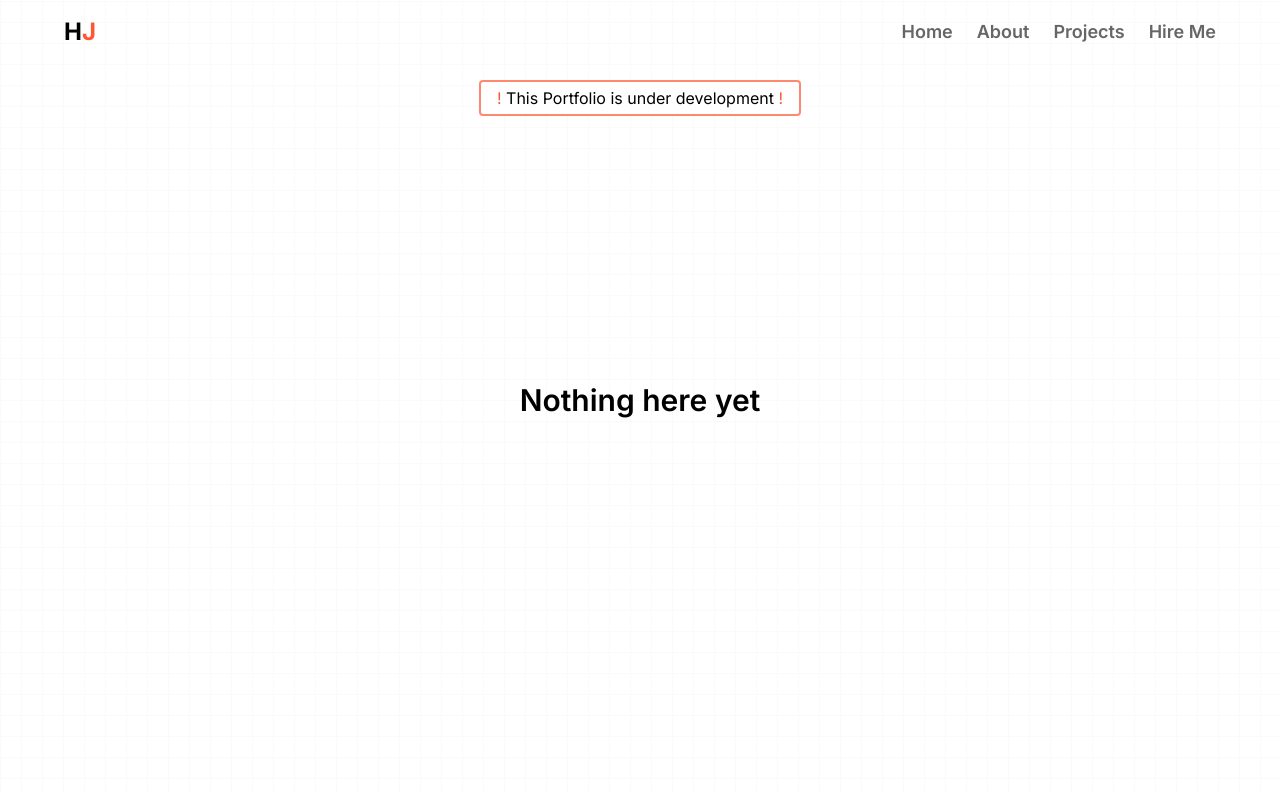
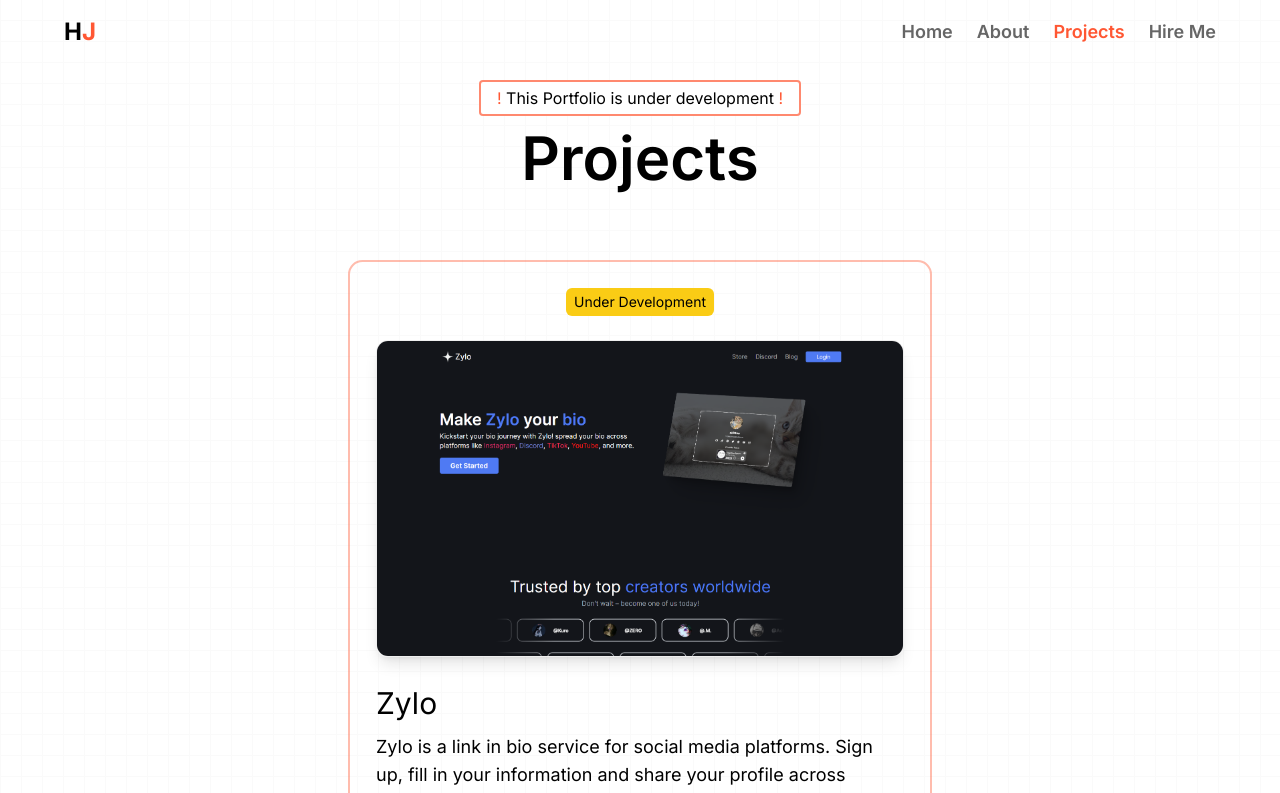
Before and after one commit to hugoqdesh/portfolio, a Next.js app: page /projects in a window 1280 px wide. Shown: the top 793 px of the page. Built offline with nearby package versions, Linux system fonts and the light colour scheme.

Commit message:
animations and project page

```diff
--- a/app/page.tsx
+++ b/app/page.tsx
@@ -3,6 +3,7 @@
 import { FaGithub, FaInstagram } from "react-icons/fa";
 import Link from "next/link";
 import { useState } from "react";
+import { motion } from "framer-motion";
 
 export default function Home() {
   const [isHoveredGithub, setIsHoveredGithub] = useState(false);
@@ -24,71 +25,150 @@ export default function Home() {
     setIsHoveredInstagram(false);
   };
 
+  const containerVariants = {
+    hidden: { opacity: 0, y: 20 },
+    visible: {
+      opacity: 1,
+      y: 0,
+      transition: {
+        delayChildren: 0.2,
+        staggerChildren: 0.15,
+        ease: "easeInOut",
+      },
+    },
+  };
+
+  const itemVariants = {
+    hidden: { opacity: 0, y: 20 },
+    visible: {
+      opacity: 1,
+      y: 0,
+      transition: { duration: 0.6, ease: "easeInOut" },
+    },
+  };
+
   return (
     <>
       <div className="fixed inset-0 flex justify-center h-8 mt-20 select-none">
-        <div className="border-2 border-[#FF5733]/70 rounded p-4 flex items-center bg-white">
+        <motion.div
+          className="border-2 border-[#FF5733]/70 rounded p-4 flex items-center bg-white"
+          initial={{ opacity: 0 }}
+          animate={{ opacity: 1 }}
+          transition={{ duration: 1, ease: "easeInOut" }}
+        >
           <p>
             <span className="text-[#FF5733]">!</span> This Portfolio is under
             development <span className="text-[#FF5733]">!</span>
           </p>
-        </div>
+        </motion.div>
       </div>
-      <section className="flex min-h-screen flex-col items-center justify-center text-center gap-2 select-none">
-        <p className="text-2xl xl:text-3xl font-semibold">
+      <motion.section
+        className="flex min-h-screen flex-col items-center justify-center text-center gap-2 select-none"
+        variants={containerVariants}
+        initial="hidden"
+        animate="visible"
+      >
+        <motion.p
+          className="text-2xl xl:text-3xl font-semibold"
+          variants={itemVariants}
+        >
           Hello, It&apos;s me
-        </p>
-        <div className="relative w-[90%] md:w-[50%] group md:mt-1 lg:mt-2 xl:mt-3 mb-0 lg:mb-3 xl:mb-8">
-          <h1 className="text-5xl xl:text-6xl font-bold relative z-10 group-hover:-translate-y-4 transition duration-300">
-            Hugo - HJ
-          </h1>
-          <h1 className="text-[4rem] md:text-7xl lg:text-8xl xl:text-9xl blur-sm absolute -top-6 md:-top-3 lg:-top-8 xl:-top-10 left-1 text-black/10 z-0 w-full group-hover:text-[#FF5733]/40 transition duration-300">
-            Hugo - HJ
-          </h1>
-        </div>
+        </motion.p>
+        <motion.div
+          className="relative w-[90%] md:w-[50%] group md:mt-1 lg:mt-2 xl:mt-3 mb-0 lg:mb-3 xl:mb-8"
+          variants={itemVariants}
+        >
+          <motion.h1
+            className="text-5xl xl:text-6xl font-bold relative z-10"
+            variants={itemVariants}
+            whileHover={{ letterSpacing: "0.1em" }}
+          >
+            Hugo / HJ
+          </motion.h1>
 
-        <div className="bg-black/10 rounded py-1 px-2 -mb-4 mt-3">
+          <motion.h1
+            className="text-[4rem] md:text-7xl lg:text-8xl xl:text-9xl blur-sm absolute -top-6 md:-top-3 lg:-top-8 xl:-top-10 left-1 text-black/10 z-0 w-full group-hover:text-[#FF5733]/40 transition duration-300"
+            variants={itemVariants}
+          >
+            Hugo / HJ
+          </motion.h1>
+        </motion.div>
+
+        <motion.div
+          className="bg-black/10 rounded py-1 px-2 -mb-4 mt-3"
+          variants={itemVariants}
+        >
           <p className="text-md font-medium text-black/70">
             Programmer x Martial Artist
           </p>
-        </div>
+        </motion.div>
 
-        <p className="max-w-sm md:max-w-lg text-lg mt-4 select-text">
+        <motion.p
+          className="max-w-sm md:max-w-lg text-lg mt-4 select-text"
+          variants={itemVariants}
+        >
           I am a fullstack focused webdeveloper. I design, construct, optimize
           and develop web apps and websites
-        </p>
-        <div className="flex gap-12 mt-2 relative">
+        </motion.p>
+        <motion.div
+          className="flex gap-12 mt-2 relative"
+          variants={itemVariants}
+        >
           <Link
             href="https://github.com/hugoqdesh"
+            target="_blank"
             onMouseEnter={handleMouseEnterGithub}
             onMouseLeave={handleMouseLeaveGithub}
             className="relative flex flex-col items-center"
           >
             <FaGithub size={36} />
             {isHoveredGithub && (
-              <p className="absolute top-full mt-2 bg-black/20 rounded p-2">
+              <motion.p
+                className="absolute top-full mt-2 bg-black/20 rounded p-2"
+                initial={{ opacity: 0 }}
+                animate={{ opacity: 1 }}
+                exit={{ opacity: 0 }}
+                transition={{ duration: 0.3, ease: "easeInOut" }}
+              >
                 Github
-              </p>
+              </motion.p>
             )}
           </Link>
           <Link
             href="https://www.instagram.com/hugoqdesh"
+            target="_blank"
             onMouseEnter={handleMouseEnterInstagram}
             onMouseLeave={handleMouseLeaveInstagram}
             className="relative flex flex-col items-center"
           >
             <FaInstagram size={36} />
             {isHoveredInstagram && (
-              <p className="absolute top-full mt-2 bg-black/20 rounded p-2">
+              <motion.p
+                className="absolute top-full mt-2 bg-black/20 rounded p-2"
+                initial={{ opacity: 0 }}
+                animate={{ opacity: 1 }}
+                exit={{ opacity: 0 }}
+                transition={{ duration: 0.3, ease: "easeInOut" }}
+              >
                 Instagram
-              </p>
+              </motion.p>
             )}
           </Link>
-        </div>
-        <p className="fixed bottom-5 animate-bounce  bg-[black]/20 rounded p-2 select-text">
+        </motion.div>
+        <motion.p
+          className="fixed bottom-5 animate-bounce bg-[black]/20 rounded p-2 select-text"
+          initial={{ y: 20 }}
+          animate={{ y: 0 }}
+          transition={{
+            repeat: Infinity,
+            repeatType: "reverse",
+            duration: 1,
+            ease: "easeInOut",
+          }}
+        >
           discord: hugoqdesh
-        </p>
-      </section>
+        </motion.p>
+      </motion.section>
     </>
   );
 }
--- a/app/projects/page.tsx
+++ b/app/projects/page.tsx
@@ -1,4 +1,48 @@
+"use client";
+
+import Image from "next/image";
+import Link from "next/link";
+import { motion } from "framer-motion";
+
 export default function Projects() {
+  const projects = [
+    {
+      name: "Zylo",
+      thumbnail: "/zylo.png",
+      description:
+        "Zylo is a link in bio service for social media platforms. Sign up, fill in your information and share your profile across Discord, Instagram, Twitter or wherever.",
+      url: "https://zylo-bio.vercel.app",
+      underDevelopment: true,
+    },
+    {
+      name: "Portfolio",
+      thumbnail: "/portfolio.png",
+      description:
+        "This is my personal portfolio website your are currently viewing. Hope you enjoy it and see you soon!",
+      url: "https://hugoqdesh.vercel.app",
+      underDevelopment: true,
+    },
+  ];
+
+  const containerVariants = {
+    hidden: { opacity: 0, y: 20 },
+    visible: {
+      opacity: 1,
+      y: 0,
+      transition: {
+        type: "spring",
+        stiffness: 80,
+        damping: 20,
+        staggerChildren: 0.2,
+      },
+    },
+  };
+
+  const itemVariants = {
+    hidden: { opacity: 0, y: 20 },
+    visible: { opacity: 1, y: 0, transition: { duration: 0.5 } },
+  };
+
   return (
     <section>
       <div className="fixed inset-0 flex justify-center h-8 mt-20 select-none">
@@ -9,8 +53,74 @@ export default function Projects() {
           </p>
         </div>
       </div>
-      <div className="flex min-h-screen flex-col items-center justify-center text-center">
-        <p className="text-3xl font-semibold">Nothing here yet</p>
+
+      <div className="flex flex-col items-center py-32 select-none">
+        <motion.div
+          className="flex flex-col gap-10"
+          initial="hidden"
+          animate="visible"
+          variants={containerVariants}
+        >
+          <motion.span
+            className="text-5xl md:text-6xl text-center font-semibold"
+            variants={itemVariants}
+          >
+            Projects
+          </motion.span>
+          <motion.div
+            className="flex flex-col items-center gap-8 w-full p-8"
+            variants={containerVariants}
+          >
+            {projects.map((project) => (
+              <motion.div
+                key={project.name}
+                className="p-[2px] rounded-[0.9rem] border-2 border-[#FF5733]/40"
+                variants={itemVariants}
+              >
+                <div className="flex flex-col max-w-96 md:max-w-xl items-center w-full h-full gap-4 md:gap-6 p-6 rounded-xl">
+                  {project.underDevelopment && (
+                    <div className="flex bg-yellow-400 px-2 py-1 rounded-md justify-center text-sm">
+                      <p>Under Development</p>
+                    </div>
+                  )}
+                  {!project.underDevelopment && (
+                    <div className="flex bg-green-400 px-2 py-1 rounded-md justify-center text-sm">
+                      <p>Active</p>
+                    </div>
+                  )}
+                  <div className="flex aspect-[5/3]">
+                    <Image
+                      src={project.thumbnail}
+                      alt={"Thumbnail"}
+                      width={9999}
+                      height={9999}
+                      className="object-cover object-center select-none rounded-xl border border-neutral-200/60 shadow-lg"
+                    />
+                  </div>
+                  <div className="flex flex-col gap-3 py-1">
+                    <div>
+                      <span className="text-xl md:text-2xl lg:text-3xl">
+                        {project.name}
+                      </span>
+                    </div>
+                    <span className="text-sm md:text-base lg:text-lg select-text">
+                      {project.description}
+                    </span>
+                  </div>
+                  <div className="flex bg-[#FF5733]/40 p-2 rounded-md justify-center hover:cursor-pointer hover:bg-[#FF5733]/60 hover:scale-105 hover:shadow-lg hover:shadow-[#FF5733]/40 hover:text-white transition duration-300">
+                    <Link
+                      href={project.url}
+                      target="_blank"
+                      className="text-sm"
+                    >
+                      <p>Visit {project.name}</p>
+                    </Link>
+                  </div>
+                </div>
+              </motion.div>
+            ))}
+          </motion.div>
+        </motion.div>
       </div>
     </section>
   );
--- a/components/Header.tsx
+++ b/components/Header.tsx
@@ -3,13 +3,22 @@
 import Link from "next/link";
 import React, { useState } from "react";
 import { RiMenu5Fill } from "react-icons/ri";
+import { usePathname } from "next/navigation";
 
 const Header = () => {
+  const pathname = usePathname();
   const [isMenuOpen, setIsMenuOpen] = useState(false);
 
   const handleMenu = () => {
     setIsMenuOpen(!isMenuOpen);
   };
+
+  const NavLinks = [
+    { id: 1, name: "Home", path: "/" },
+    { id: 2, name: "About", path: "/about" },
+    { id: 3, name: "Projects", path: "/projects" },
+    { id: 4, name: "Hire Me", path: "/hire" },
+  ];
 
   return (
     <nav className="flex items-center justify-between max-w-sm md:max-w-3xl lg:max-w-4xl xl:max-w-6xl 2xl:max-w-7xl px-4 md:px-0 mx-auto mt-4 select-none">
@@ -25,30 +34,17 @@ const Header = () => {
       </div>
 
       <div className="gap-6 text-lg hidden md:flex text-black/60">
-        <Link
-          href="/"
-          className="hover:text-[#FF5733] font-semibold transition duration-300"
-        >
-          Home
-        </Link>
-        <Link
-          href="/about"
-          className="hover:text-[#FF5733] font-semibold transition duration-300"
-        >
-          About
-        </Link>
-        <Link
-          href="/projects"
-          className="hover:text-[#FF5733] font-semibold transition duration-300"
-        >
-          Projects
-        </Link>
-        <Link
-          href="/hire"
-          className="hover:text-[#FF5733] font-semibold transition duration-300"
-        >
-          Hire Me
-        </Link>
+        {NavLinks.map((link) => (
+          <Link
+            href={link.path}
+            key={link.id}
+            className={`hover:text-[#FF5733] font-semibold transition duration-300 ${
+              pathname === link.path ? "text-[#FF5733]" : ""
+            }`}
+          >
+            {link.name}
+          </Link>
+        ))}
       </div>
 
       <div onClick={handleMenu} className="md:hidden">
```
Also changed, not shown: public/portfolio.png (added), public/zylo.png (added).
